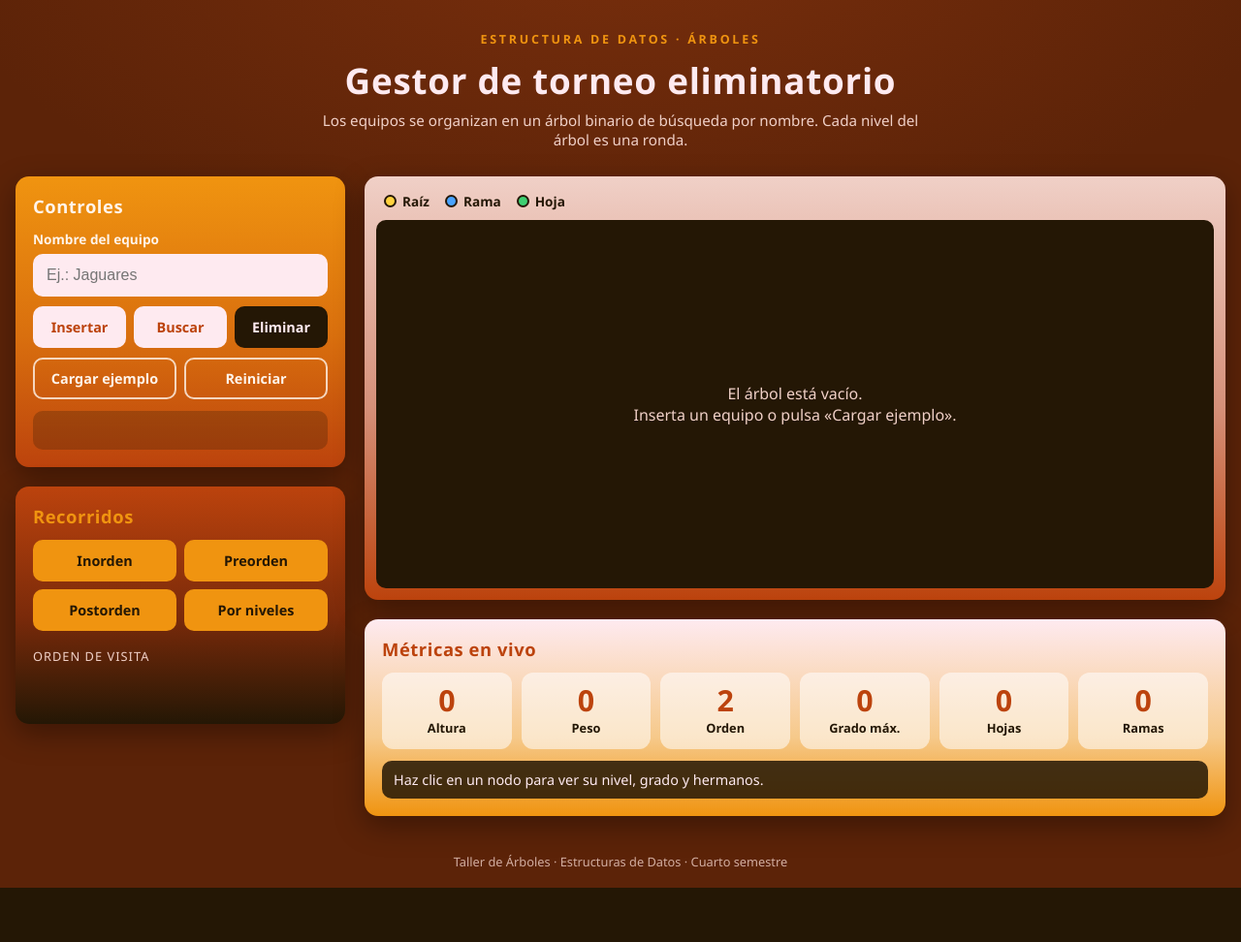
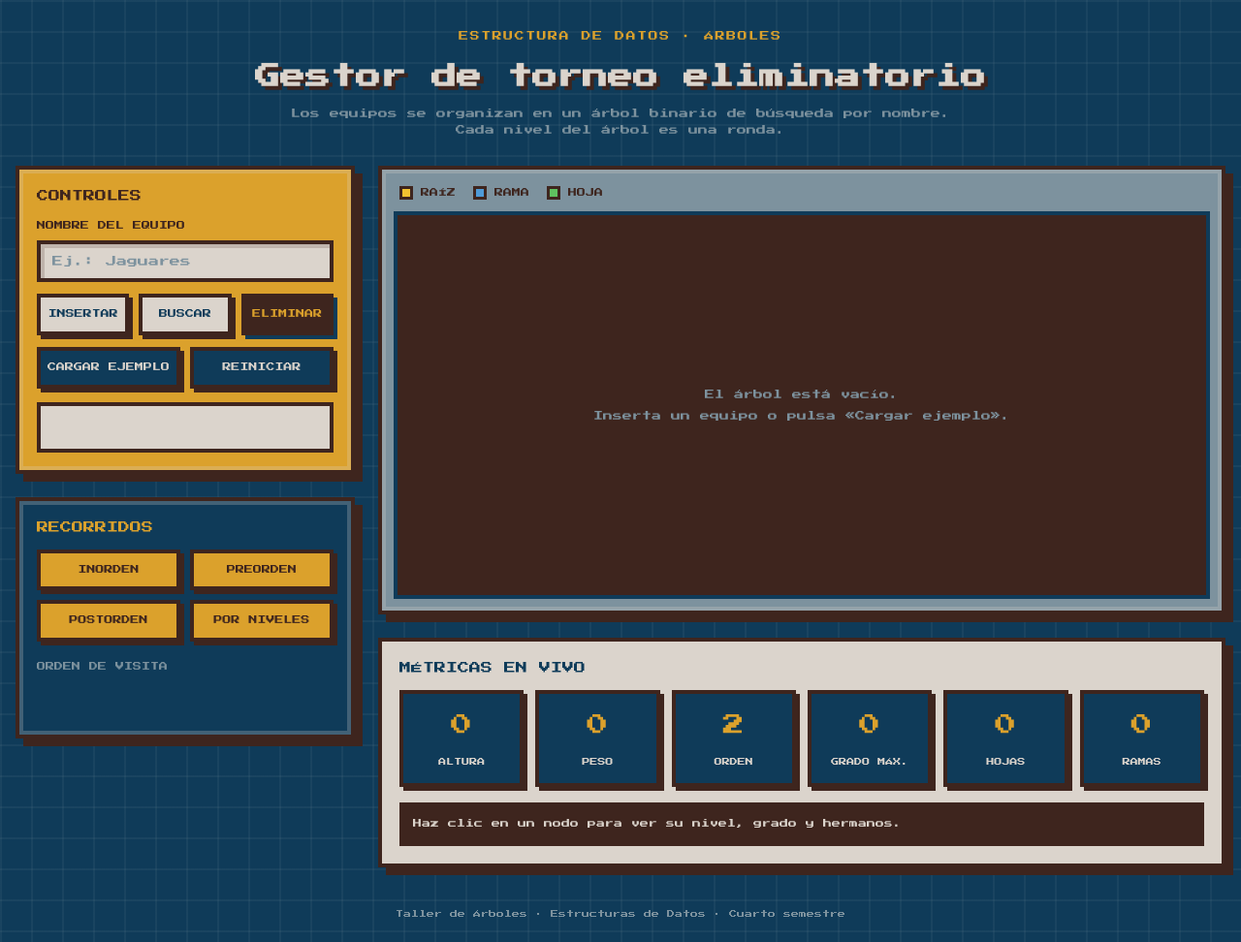
Before and after one commit to MarioZaMu/TallerArboles, a Flask app: page / in a window 1280 px wide. Shown: the whole page at 97% size. Before the commit the page ends 916 px from the top, so only its background shows below. Run offline with Flask 3, Linux system fonts and the light colour scheme; data that the repository does not hold is empty.

Commit message:
Rediseño pixel art con nueva paleta (Yale Blue, Goldenrod, Dark Coffee)

```diff
--- a/static/css/style.css
+++ b/static/css/style.css
@@ -1,120 +1,134 @@
-/* Paleta: #FEEAF0 · #F0D0C7 · #F09410 · #BC430D · #241705 sobre fondo marrón */
+/* Paleta: Yale Blue #0f3b59 · Cool Steel #7d929e · Dust Grey #dbd4cc · Goldenrod #dba12c · Dark Coffee #3e251e */
+@font-face {
+  font-family: "Press Start 2P";
+  src: url("../fonts/PressStart2P.ttf") format("truetype");
+  font-display: swap;
+}
 :root {
-  --bg: #5c2308;
-  --bg-deep: #241705;
-  --cream: #feeaf0;
-  --blush: #f0d0c7;
-  --amber: #f09410;
-  --rust: #bc430d;
-  --ink: #2a1306;
-  --g1: linear-gradient(180deg, #feeaf0 0%, #f6c98a 60%, #f09410 100%);
-  --g2: linear-gradient(180deg, #f0d0c7 0%, #d58f78 55%, #bc430d 100%);
-  --g3: linear-gradient(180deg, #f09410 0%, #d96f0e 55%, #bc430d 100%);
-  --g4: linear-gradient(180deg, #bc430d 0%, #7a2a0a 55%, #241705 100%);
-  --n-root: #ffd23f;
-  --n-branch: #4aa3ff;
-  --n-leaf: #3ecf72;
-  --radius: 14px;
+  --yale: #0f3b59;
+  --steel: #7d929e;
+  --dust: #dbd4cc;
+  --gold: #dba12c;
+  --coffee: #3e251e;
+  --n-root: #f2c230;
+  --n-branch: #4f9ad6;
+  --n-leaf: #5fc25f;
+  --px: 4px;
+  --font: "Press Start 2P", "Courier New", monospace;
 }
-* { box-sizing: border-box; }
-html { background: var(--bg); }
+* { box-sizing: border-box; image-rendering: pixelated; }
+html { background: var(--yale); }
 body {
-  margin: 0; min-height: 100vh; color: var(--cream);
-  font-family: "Segoe UI", system-ui, -apple-system, Roboto, sans-serif;
-  background: radial-gradient(1200px 600px at 50% -10%, #7a2f0d 0%, var(--bg) 60%);
+  margin: 0; min-height: 100vh; color: var(--dust);
+  font-family: var(--font); font-size: 11px; line-height: 1.7;
+  background-color: var(--yale);
+  /* cuadrícula de píxeles de fondo */
+  background-image:
+    linear-gradient(rgba(125,146,158,.10) 2px, transparent 2px),
+    linear-gradient(90deg, rgba(125,146,158,.10) 2px, transparent 2px);
+  background-size: 32px 32px;
 }
 .top { text-align: center; padding: 28px 16px 8px; }
-.brand { color: var(--amber); font-weight: 800; letter-spacing: .22em; font-size: .78rem; }
-.top h1 { margin: 8px 0 6px; font-size: clamp(1.5rem, 4vw, 2.3rem); letter-spacing: .02em; }
-.top p { margin: 0 auto; max-width: 640px; color: var(--blush); font-size: .95rem; }
+.brand { color: var(--gold); font-size: 10px; letter-spacing: .15em; }
+.top h1 { margin: 14px 0 12px; font-size: clamp(16px, 3.4vw, 26px); line-height: 1.4; color: var(--dust); text-shadow: 4px 4px 0 var(--coffee); }
+.top p { margin: 0 auto; max-width: 680px; color: var(--steel); font-size: 10px; }
 
 .layout {
-  display: grid; grid-template-columns: minmax(280px, 340px) 1fr; gap: 20px;
+  display: grid; grid-template-columns: minmax(290px, 350px) 1fr; gap: 24px;
   max-width: 1280px; margin: 20px auto; padding: 0 16px;
 }
-.side, .stage { display: flex; flex-direction: column; gap: 20px; min-width: 0; }
-.card { border-radius: var(--radius); padding: 18px; box-shadow: 0 10px 30px rgba(0,0,0,.35); }
-.card h2 { margin: 0 0 12px; font-size: 1.15rem; letter-spacing: .03em; }
-.g1 { background: var(--g1); color: var(--ink); }
-.g1 h2 { color: var(--rust); }
-.g2 { background: var(--g2); color: var(--ink); }
-.g3 { background: var(--g3); color: #fff4ea; }
-.g4 { background: var(--g4); color: var(--cream); }
-.g4 h2 { color: var(--amber); }
+.side, .stage { display: flex; flex-direction: column; gap: 24px; min-width: 0; }
 
-label { display: block; font-weight: 600; font-size: .85rem; margin-bottom: 6px; }
+/* Marcos pixelados: borde grueso + sombra escalonada, sin radios */
+.card {
+  padding: 18px; border: var(--px) solid var(--coffee); border-radius: 0;
+  box-shadow: 8px 8px 0 var(--coffee), inset 0 0 0 4px rgba(219,212,204,.25);
+}
+.card h2 { margin: 0 0 14px; font-size: 12px; font-weight: normal; text-transform: uppercase; line-height: 1.5; }
+.g1 { background: var(--dust); color: var(--coffee); }
+.g1 h2 { color: var(--yale); }
+.g2 { background: var(--steel); color: var(--coffee); }
+.g3 { background: var(--gold); color: var(--coffee); }
+.g4 { background: var(--yale); color: var(--dust); border-color: var(--coffee); }
+.g4 h2 { color: var(--gold); }
+
+label { display: block; font-size: 9px; margin-bottom: 8px; text-transform: uppercase; }
 input[type="text"] {
-  width: 100%; padding: 11px 12px; border-radius: 10px; border: 2px solid transparent;
-  background: var(--cream); color: var(--ink); font-size: 1rem;
+  width: 100%; padding: 12px; border: var(--px) solid var(--coffee); border-radius: 0;
+  background: var(--dust); color: var(--coffee); font-family: var(--font); font-size: 11px;
+  box-shadow: inset 4px 4px 0 rgba(62,37,30,.18);
 }
-input[type="text"]:focus { outline: none; border-color: var(--bg-deep); box-shadow: 0 0 0 3px rgba(36,23,5,.35); }
-.btn-row { display: flex; gap: 8px; margin-top: 10px; flex-wrap: wrap; }
+input[type="text"]::placeholder { color: var(--steel); }
+input[type="text"]:focus { outline: none; background: #fff; box-shadow: 0 0 0 4px var(--yale), inset 4px 4px 0 rgba(62,37,30,.18); }
+.btn-row { display: flex; gap: 10px; margin-top: 12px; flex-wrap: wrap; }
 .btn-row .btn { flex: 1 1 0; }
-.btn-grid { display: grid; grid-template-columns: 1fr 1fr; gap: 8px; }
+.btn-grid { display: grid; grid-template-columns: 1fr 1fr; gap: 10px; }
 .btn {
-  border: 2px solid transparent; border-radius: 10px; padding: 10px 12px; font-weight: 700;
-  font-size: .9rem; cursor: pointer; transition: transform .12s, filter .12s, background .12s;
-  font-family: inherit;
+  font-family: var(--font); font-size: 9px; text-transform: uppercase; line-height: 1.4;
+  padding: 11px 6px; border: var(--px) solid var(--coffee); border-radius: 0; cursor: pointer;
+  box-shadow: 4px 4px 0 var(--coffee); transform: translate(0, 0);
 }
-.btn:hover:not(:disabled) { transform: translateY(-2px); filter: brightness(1.07); }
-.btn:focus-visible { outline: 3px solid var(--cream); outline-offset: 2px; }
-.btn:disabled { opacity: .55; cursor: not-allowed; }
-.btn.light { background: var(--cream); color: var(--rust); }
-.btn.dark { background: var(--bg-deep); color: var(--cream); }
-.btn.outline { background: transparent; color: #fff4ea; border-color: rgba(255,244,234,.8); }
-.btn.outline:hover:not(:disabled) { background: rgba(255,244,234,.15); }
-.btn.amber { background: var(--amber); color: var(--bg-deep); }
-.btn.amber.active { background: var(--cream); }
+.btn:hover:not(:disabled) { filter: brightness(1.1); transform: translate(-2px, -2px); box-shadow: 6px 6px 0 var(--coffee); }
+.btn:active:not(:disabled) { transform: translate(4px, 4px); box-shadow: 0 0 0 var(--coffee); }
+.btn:focus-visible { outline: 4px dashed var(--yale); outline-offset: 3px; }
+.btn:disabled { opacity: .5; cursor: not-allowed; }
+.btn.light { background: var(--dust); color: var(--yale); }
+.btn.dark { background: var(--coffee); color: var(--gold); border-color: var(--coffee); box-shadow: 4px 4px 0 var(--yale); }
+.btn.outline { background: var(--yale); color: var(--dust); }
+.btn.amber { background: var(--gold); color: var(--coffee); }
 
-.message { margin-top: 12px; min-height: 40px; padding: 9px 12px; border-radius: 10px; font-size: .9rem; font-weight: 600;
-  background: rgba(36,23,5,.25); }
-.message.error { background: var(--bg-deep); color: #ffb48a; }
-.message.success { background: rgba(254,234,240,.92); color: #1f5a2f; }
+.message { margin-top: 14px; min-height: 52px; padding: 10px; border: var(--px) solid var(--coffee); background: var(--dust); color: var(--coffee); font-size: 9px; line-height: 1.8; }
+.message.error { background: var(--coffee); color: var(--gold); }
+.message.success { background: var(--dust); color: var(--yale); }
 
-.result-box { margin-top: 14px; }
-.result-title { font-size: .8rem; color: var(--blush); text-transform: uppercase; letter-spacing: .08em; }
-.chips { list-style: none; margin: 8px 0 0; padding: 0; display: flex; flex-wrap: wrap; gap: 6px; min-height: 34px; counter-reset: c; }
+.result-box { margin-top: 16px; }
+.result-title { font-size: 9px; color: var(--steel); text-transform: uppercase; }
+.chips { list-style: none; margin: 10px 0 0; padding: 0; display: flex; flex-wrap: wrap; gap: 6px; min-height: 34px; counter-reset: c; }
 .chips li {
-  counter-increment: c; background: rgba(240,148,16,.18); border: 1px solid rgba(240,148,16,.5);
-  border-radius: 999px; padding: 4px 10px; font-size: .82rem; opacity: .35; transition: all .2s;
+  counter-increment: c; background: transparent; border: 3px solid var(--steel); color: var(--steel);
+  padding: 5px 7px; font-size: 8px; opacity: .6;
 }
-.chips li::before { content: counter(c) "· "; color: var(--amber); font-weight: 800; }
-.chips li.on { opacity: 1; background: var(--amber); color: var(--bg-deep); border-color: var(--amber); }
-.chips li.on::before { color: var(--rust); }
+.chips li::before { content: counter(c) ":"; color: var(--gold); margin-right: 4px; }
+.chips li.on { opacity: 1; background: var(--gold); color: var(--coffee); border-color: var(--gold); }
+.chips li.on::before { color: var(--yale); }
 
 .canvas-card { padding: 12px; }
-.legend { display: flex; gap: 16px; flex-wrap: wrap; padding: 4px 8px 10px; font-weight: 700; font-size: .85rem; color: var(--bg-deep); }
-.dot { display: inline-block; width: 13px; height: 13px; border-radius: 50%; margin-right: 6px; vertical-align: -1px; border: 2px solid var(--bg-deep); }
+.legend { display: flex; gap: 18px; flex-wrap: wrap; padding: 4px 6px 12px; font-size: 9px; text-transform: uppercase; color: var(--coffee); }
+.dot { display: inline-block; width: 14px; height: 14px; margin-right: 8px; vertical-align: -3px; border: 3px solid var(--coffee); }
 .dot.root { background: var(--n-root); } .dot.branch { background: var(--n-branch); } .dot.leaf { background: var(--n-leaf); }
 .canvas {
-  background: var(--bg-deep); border-radius: 10px; overflow: auto; min-height: 380px;
+  background: var(--coffee); border: var(--px) solid var(--yale); overflow: auto; min-height: 400px;
   display: flex; align-items: flex-start; justify-content: center; padding: 8px;
 }
-.canvas svg { display: block; max-width: none; height: auto; }
-.empty { color: var(--blush); align-self: center; padding: 60px 16px; text-align: center; font-size: 1rem; }
+.canvas svg { display: block; max-width: none; height: auto; shape-rendering: crispEdges; }
+.empty { color: var(--steel); align-self: center; padding: 60px 16px; text-align: center; font-size: 10px; line-height: 2.2; }
 
 /* SVG */
-.edge { stroke: #8a5a3a; stroke-width: 2.5; fill: none; transition: stroke .25s, stroke-width .25s; }
-.edge.hot { stroke: var(--amber); stroke-width: 5; }
-.edge.found { stroke: var(--n-leaf); stroke-width: 5; }
-.node circle { stroke: var(--bg-deep); stroke-width: 3; cursor: pointer; transition: transform .25s, stroke .25s, filter .25s; transform-box: fill-box; transform-origin: center; }
-.node.root circle { fill: var(--n-root); } .node.branch circle { fill: var(--n-branch); } .node.leaf circle { fill: var(--n-leaf); }
-.node text { font-size: 12.5px; font-weight: 800; fill: var(--bg-deep); text-anchor: middle; pointer-events: none; }
-.node.branch text { fill: #06182e; }
-.node.visit circle { stroke: #fff; stroke-width: 5; transform: scale(1.22); filter: drop-shadow(0 0 10px var(--amber)); }
-.node.visited circle { stroke: var(--amber); stroke-width: 5; }
-.node.found circle { stroke: #fff; stroke-width: 6; transform: scale(1.3); filter: drop-shadow(0 0 14px var(--n-leaf)); }
-.node.pop circle { animation: pop .45s ease-out; }
-.level-label { fill: #b88a6e; font-size: 12px; font-weight: 700; }
-.level-line { stroke: #4a2a14; stroke-dasharray: 4 6; }
-@keyframes pop { from { transform: scale(.2); opacity: 0; } to { transform: scale(1); opacity: 1; } }
+.edge { stroke: var(--steel); stroke-width: 4; fill: none; }
+.edge.hot { stroke: var(--gold); stroke-width: 8; }
+.edge.found { stroke: var(--n-leaf); stroke-width: 8; }
+.node rect { stroke: var(--dust); stroke-width: 4; cursor: pointer; transform-box: fill-box; transform-origin: center; }
+.node.root rect { fill: var(--n-root); } .node.branch rect { fill: var(--n-branch); } .node.leaf rect { fill: var(--n-leaf); }
 
-.stats { display: grid; grid-template-columns: repeat(auto-fit, minmax(110px, 1fr)); gap: 10px; }
-.stat { background: rgba(255,255,255,.55); border-radius: 12px; padding: 12px 8px; text-align: center; }
-.stat b { display: block; font-size: 1.9rem; color: var(--rust); line-height: 1.1; }
-.stat span { font-size: .8rem; font-weight: 700; color: var(--bg-deep); }
-.node-info { margin-top: 12px; padding: 10px 12px; border-radius: 10px; background: rgba(36,23,5,.85); color: var(--cream); font-size: .9rem; }
-.foot { text-align: center; padding: 18px; color: var(--blush); font-size: .8rem; opacity: .8; }
+.node text { font-family: var(--font); font-size: 9px; fill: var(--coffee); text-anchor: middle; pointer-events: none; }
+.node.branch text { fill: #05192a; }
+.node:focus { outline: none; }
+.node rect.shadow { fill: #000; opacity: .45; stroke: none; }
+.node:focus rect { stroke: var(--gold); }
+.node.visit rect { stroke: var(--gold); stroke-width: 8; transform: scale(1.18); }
+.node.visited rect { stroke: var(--gold); stroke-width: 6; }
+.node.found rect { stroke: #fff; stroke-width: 8; transform: scale(1.25); }
+.node.pop rect { animation: pop .4s steps(4); }
+.level-label { fill: var(--steel); font-family: var(--font); font-size: 8px; }
+.level-line { stroke: var(--yale); stroke-width: 2; stroke-dasharray: 8 8; }
+@keyframes pop { from { transform: scale(.2); } to { transform: scale(1); } }
+
+.stats { display: grid; grid-template-columns: repeat(auto-fit, minmax(118px, 1fr)); gap: 12px; }
+.stat { background: var(--yale); border: var(--px) solid var(--coffee); padding: 14px 6px; text-align: center; box-shadow: 4px 4px 0 var(--coffee); }
+.stat b { display: block; font-size: 22px; font-weight: normal; color: var(--gold); margin-bottom: 8px; }
+.stat span { font-size: 8px; color: var(--dust); text-transform: uppercase; }
+.node-info { margin-top: 16px; padding: 10px; border: var(--px) solid var(--coffee); background: var(--coffee); color: var(--dust); font-size: 9px; line-height: 1.8; }
+.foot { text-align: center; padding: 22px; color: var(--steel); font-size: 8px; }
 
 @media (max-width: 860px) { .layout { grid-template-columns: 1fr; } }
 @media (prefers-reduced-motion: reduce) { * { transition: none !important; animation: none !important; } }
--- a/static/js/app.js
+++ b/static/js/app.js
@@ -32,7 +32,7 @@ function say(text, kind = "") {
 }
 
 // Render del árbol en SVG ---------------------------------------------------
-const X_GAP = 88, Y_GAP = 90, R = 35, PAD_X = 60, PAD_TOP = 50;
+const X_GAP = 90, Y_GAP = 92, R = 36, PAD_X = 60, PAD_TOP = 50;
 
 function layout(tree) {
   // x = posición inorden, y = nivel -> sin cruces de aristas
@@ -72,8 +72,8 @@ function render(tree, popValue = null) {
 
   for (let l = 1; l <= maxLevel; l++) {
     const y = PAD_TOP + (l - 1) * Y_GAP;
-    svg.appendChild(el("line", { x1: 0, x2: width, y1: y + 44, y2: y + 44, class: "level-line" }));
-    svg.appendChild(el("text", { x: 8, y: y - 34, class: "level-label" }, `Ronda ${l}`));
+    svg.appendChild(el("line", { x1: 0, x2: width, y1: y + 46, y2: y + 46, class: "level-line" }));
+    svg.appendChild(el("text", { x: 8, y: y - 40, class: "level-label" }, `Ronda ${l}`));
   }
   const edges = el("g");
   const circles = el("g");
@@ -88,8 +88,9 @@ function render(tree, popValue = null) {
   for (const n of nodes) {
     const g = el("g", { class: `node ${n.type}` + (n.value === popValue ? " pop" : ""), "data-value": n.value, tabindex: 0 });
     g.appendChild(el("title", {}, `${n.value} · ${typeName[n.type]} · Nivel ${n.level} · Grado ${n.degree}`));
-    g.appendChild(el("circle", { cx: n.x, cy: n.y, r: R }));
-    const label = n.value.length > 9 ? n.value.slice(0, 8) + "…" : n.value;
+    g.appendChild(el("rect", { x: n.x - R + 5, y: n.y - R + 5, width: R * 2, height: R * 2, class: "shadow" }));
+    g.appendChild(el("rect", { x: n.x - R, y: n.y - R, width: R * 2, height: R * 2 }));
+    const label = n.value.length > 8 ? n.value.slice(0, 7) + "…" : n.value;
     g.appendChild(el("text", { x: n.x, y: n.y + 4 }, label));
     g.addEventListener("click", () => { input.value = n.value; showNodeInfo(n.value); });
     g.addEventListener("keydown", (ev) => { if (ev.key === "Enter") { input.value = n.value; showNodeInfo(n.value); } });
```
Also changed, not shown: README.md, static/fonts/PressStart2P.ttf (added).
